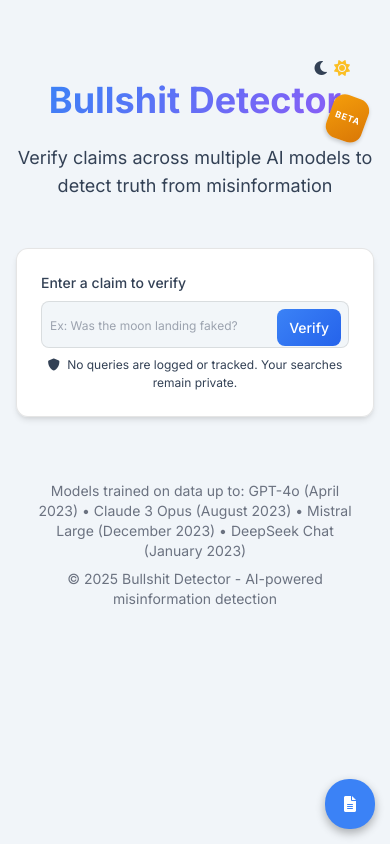
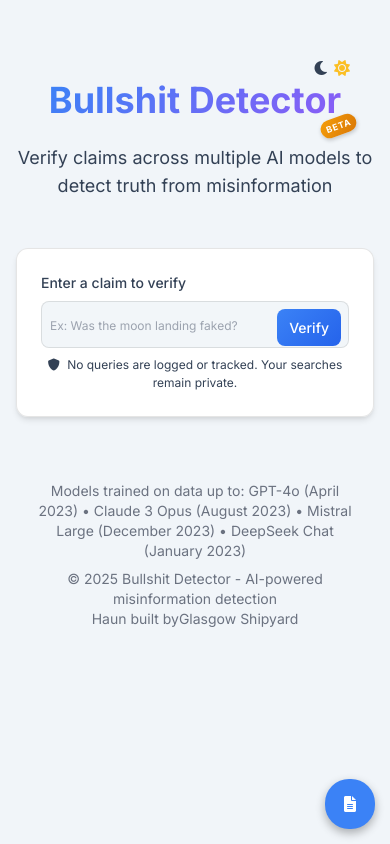
Before and after one commit to glasgowshipyard/bullshit-detector, a Flask app: page / in a window 390 px wide. Run offline with Flask 3, Linux system fonts and the light colour scheme; some libraries are stand-ins or nearby versions.

Commit message:
haun built, mobile adjustments

```diff
--- a/templates/index.html
+++ b/templates/index.html
@@ -292,11 +292,13 @@
         @media (max-width: 640px) {
             /* Beta tag mobile adjustments */
             .beta-tag {
-                top: 16px;
-                right: -25px;
+                top: 37px;
+                right: -16px;
                 font-size: 0.55rem;
                 padding: 0.15rem 0.35rem;
                 border-radius: 12px;
+                line-height: 1.5;
+                transform: rotate(-20deg);
             }
 
             /* Mobile whitepaper button */
@@ -673,6 +675,7 @@
         <footer class="mt-16 text-center text-gray-500 text-sm">
             <p id="model-info" class="mb-2"></p>
             <p>© 2025 Bullshit Detector - AI-powered misinformation detection</p>
+            <p>Haun built by<a href="https://glasgowshipyard.com" target="_blank" class="hover:underline">Glasgow Shipyard</a></p>
         </footer>
     </div>
 
```
